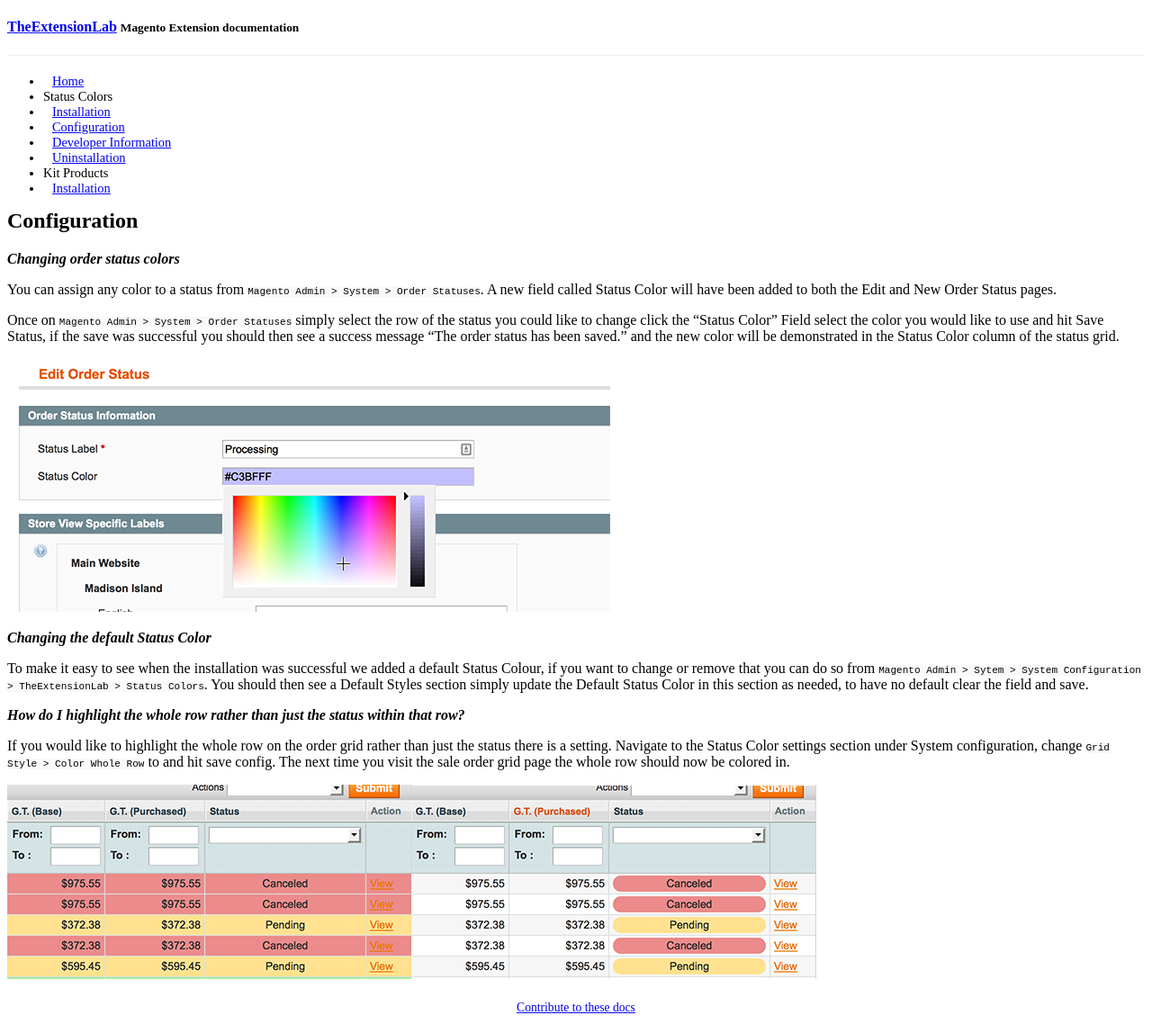
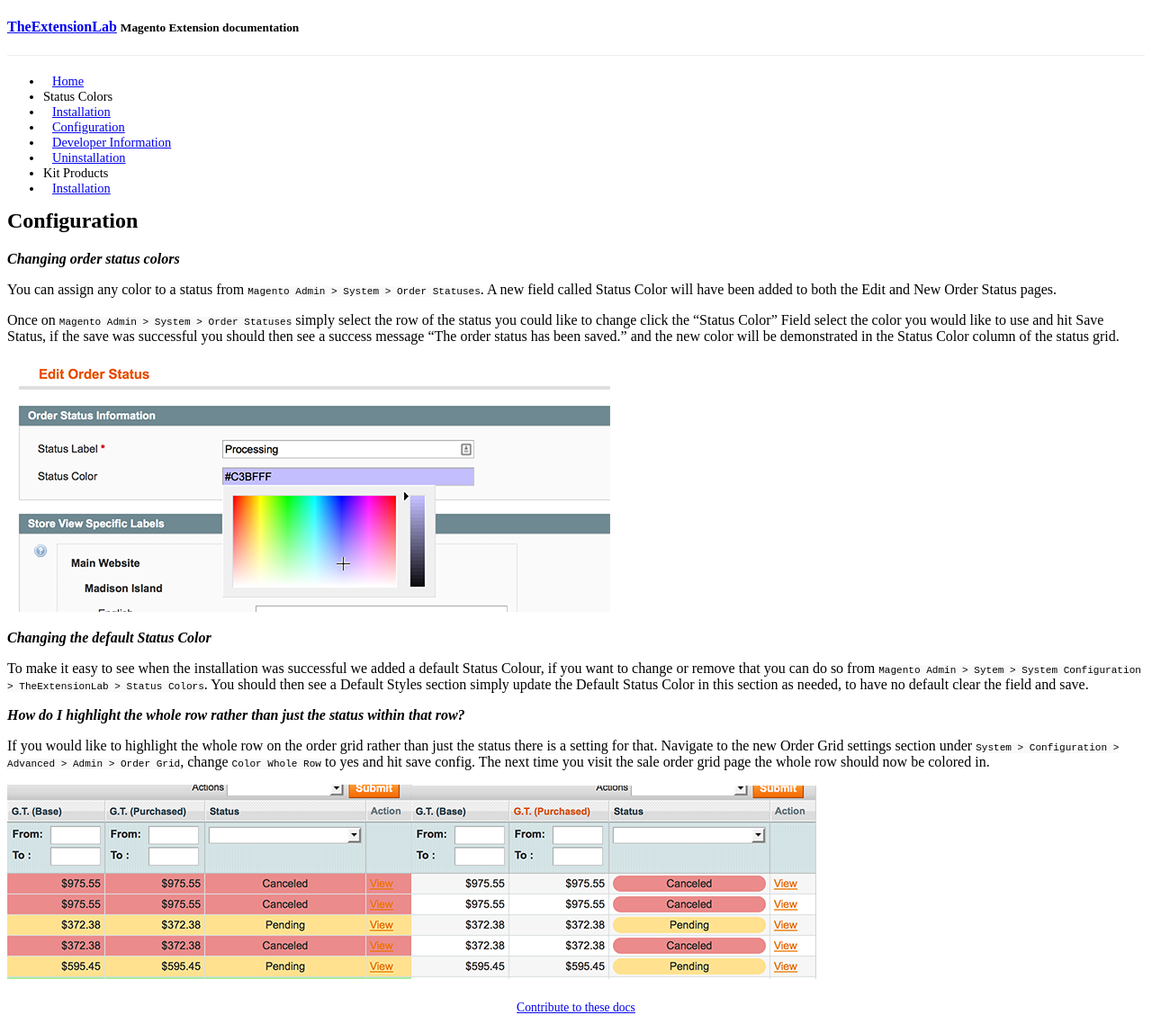
Before and after one commit to TheExtensionLab/Documentation, a Jekyll site: the page built from _posts/status-colors/2015-01-18-configuration.md, in a window 1280 px wide. Shown: the whole page at 90% size. Built offline with Jekyll 4.4.1, drawn with Linux system fonts in a browser that asks for light colours; Markdown is read by kramdown in place of the engine named in the settings; a style sheet for code colours, icons or effects is not loaded.

Commit message:
Update configuration settings path.

````diff
--- a/_posts/status-colors/2015-01-18-configuration.md
+++ b/_posts/status-colors/2015-01-18-configuration.md
@@ -20,6 +20,6 @@ To make it easy to see when the installation was successful we added a default S
 
 ***How do I highlight the whole row rather than just the status within that row?***
 
-If you would like to highlight the whole row on the order grid rather than just the status there is a setting. Navigate to the Status Color settings section under System configuration, change ```Grid Style > Color Whole Row``` to and hit save config. The next time you visit the sale order grid page the whole row should now be colored in.
+If you would like to highlight the whole row on the order grid rather than just the status there is a setting for that. Navigate to the new Order Grid settings section under ```System > Configuration > Advanced > Admin > Order Grid```, change ```Color Whole Row``` to yes and hit save config. The next time you visit the sale order grid page the whole row should now be colored in.
 
 ![Row Style option](../assets/images/status-display-style.png "Row Style option")
````
